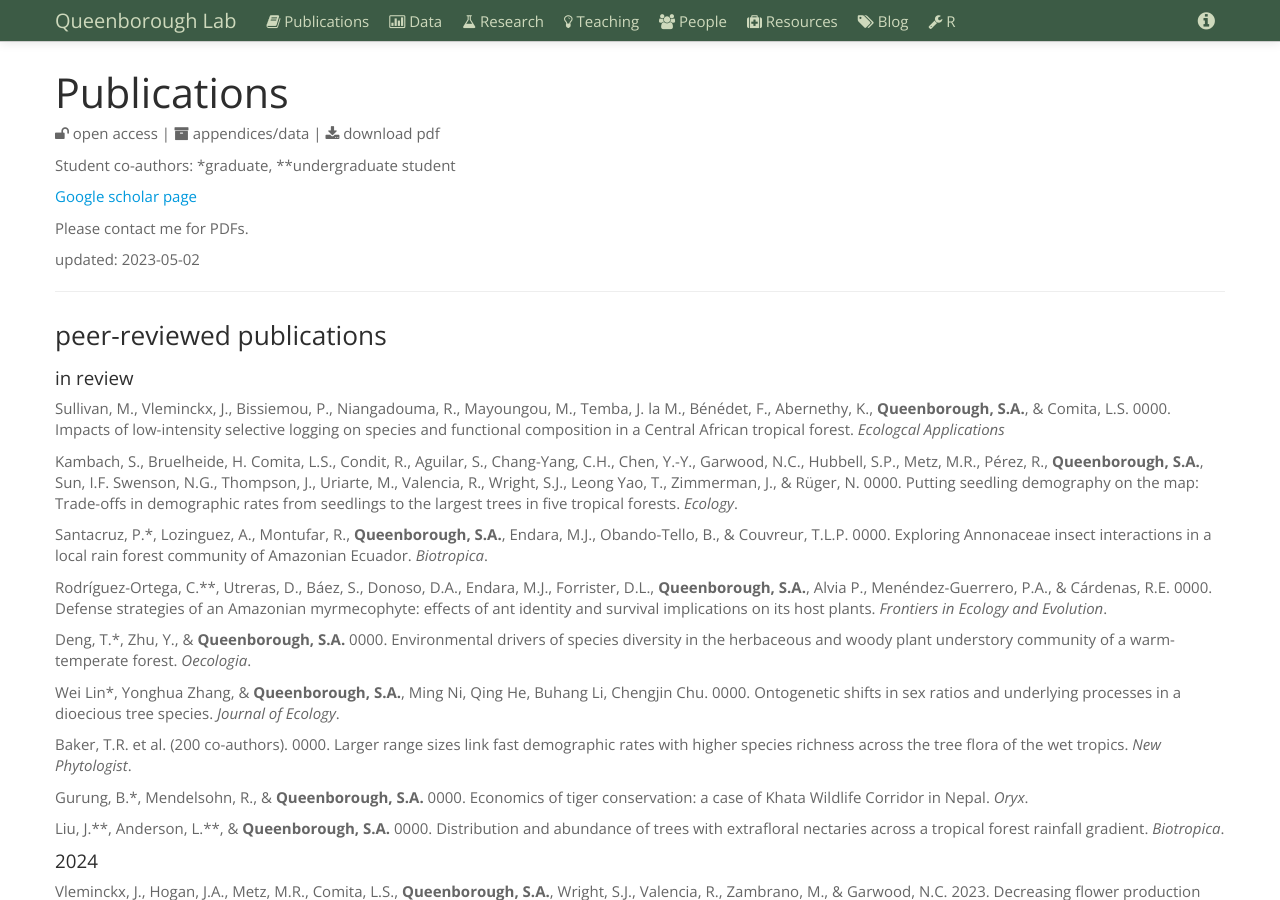
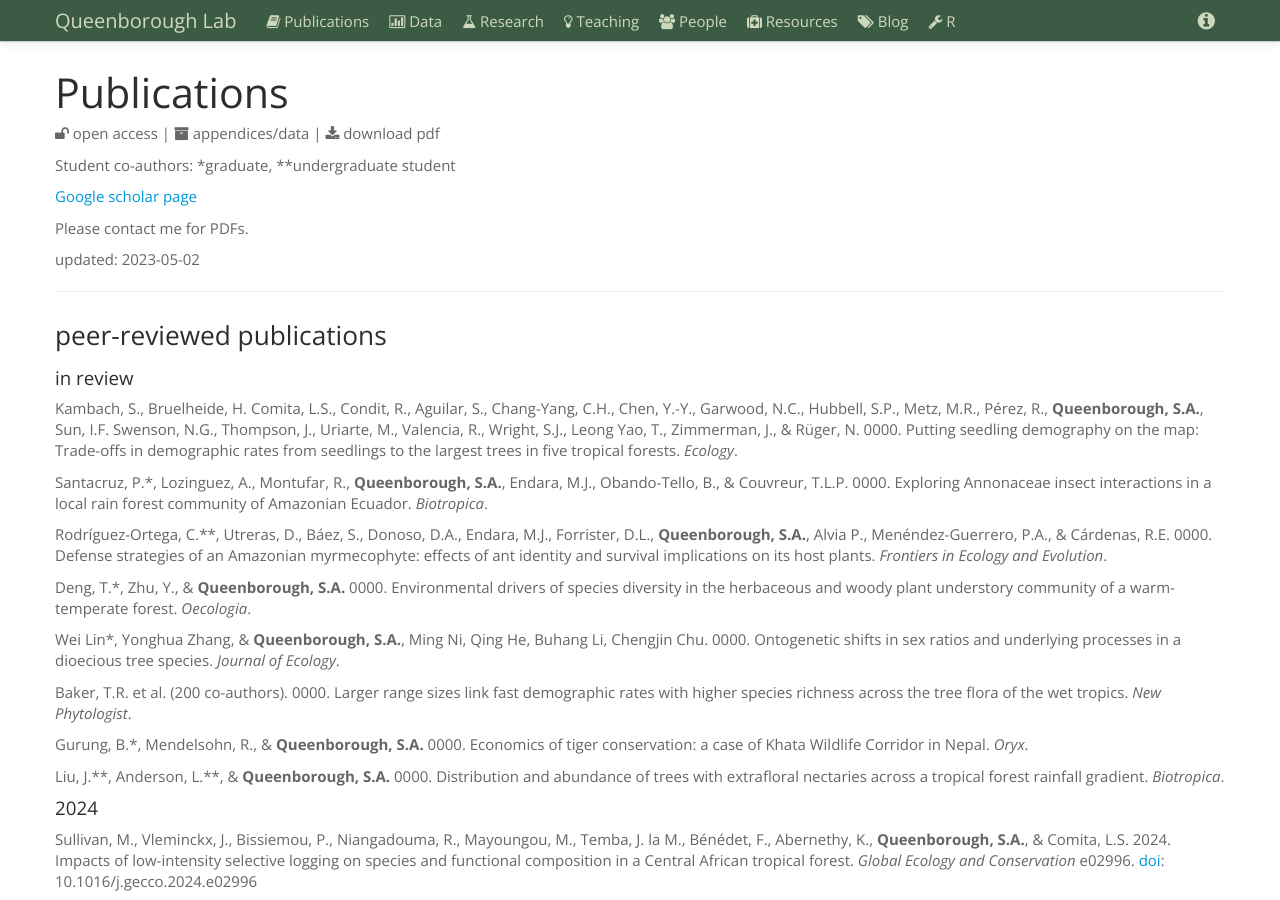
Before and after one commit to saq/saq.github.io, a Jekyll site: the page built from publications.md, in a window 1280 px wide and 900 px high. Built offline with Jekyll 4.4.1, drawn with Linux system fonts in a browser that asks for light colours.

Commit message:
Update publications.md

```diff
--- a/publications.md
+++ b/publications.md
@@ -43,7 +43,6 @@ Young, K.J.\*, Piotto, D., **Queenborough, S.A.**, & Ashton, M.S. 0000. Cacao ag
 
 #### in review
 
-Sullivan, M., Vleminckx, J., Bissiemou, P., Niangadouma, R., Mayoungou, M., Temba, J. la M., Bénédet, F., Abernethy, K., **Queenborough, S.A.**, & Comita, L.S. 0000. Impacts of low-intensity selective logging on species and functional composition in a Central African tropical forest. *Ecologcal Applications*
 
 Kambach, S., Bruelheide, H. Comita, L.S., Condit, R., Aguilar, S., Chang-Yang, C.H., Chen, Y.-Y., Garwood, N.C., Hubbell, S.P., Metz, M.R., Pérez, R., **Queenborough, S.A.**, Sun, I.F. Swenson, N.G., Thompson, J., Uriarte, M., Valencia, R., Wright, S.J., Leong Yao, T., Zimmerman, J., & Rüger, N. 0000. Putting seedling demography on the map: Trade-offs in demographic rates from seedlings to the largest trees in five tropical forests. *Ecology*.
 
@@ -66,6 +65,9 @@ Liu, J.\*\*, Anderson, L.\*\*, & **Queenborough, S.A.** 0000. Distribution and a
 
 
 #### 2024
+
+
+Sullivan, M., Vleminckx, J., Bissiemou, P., Niangadouma, R., Mayoungou, M., Temba, J. la M., Bénédet, F., Abernethy, K., **Queenborough, S.A.**, & Comita, L.S. 2024. Impacts of low-intensity selective logging on species and functional composition in a Central African tropical forest. *Global Ecology and Conservation* e02996. [doi](https://doi.org/10.1016/j.gecco.2024.e02996): 10.1016/j.gecco.2024.e02996
 
 Vleminckx, J., Hogan, J.A., Metz, M.R., Comita, L.S., **Queenborough, S.A.**, Wright, S.J., Valencia, R., Zambrano, M., & Garwood, N.C. 2023. Decreasing flower production coincides with warmer and more humid atmospheric conditions in a Western Amazonian forest. *New Phytologist*, 241, 1035-1046. [doi](https://doi.org/10.1111/nph.19388): 10.1111/nph.19388
 
```
